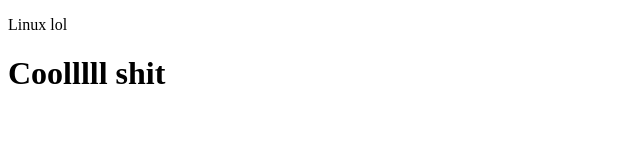
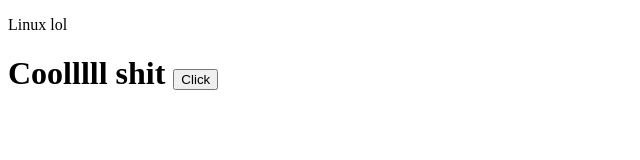
Before and after one commit to mituls101/testrepo69, a plain HTML site: page index.html in a window 1280 px wide. Shown: the whole page, without its empty margins (0-640 px from the left). Drawn offline with Linux system fonts and the light colour scheme.

Commit message:
Add buttton

```diff
--- a/index.html
+++ b/index.html
@@ -6,7 +6,7 @@
     <title>Lololol</title>
     <p>Linux lol</p>
 
-    <h1> Coolllll shit </h1>
+    <h1> Coolllll shit <button>Click</button></h1>
 </head>
 <body>
 
```
